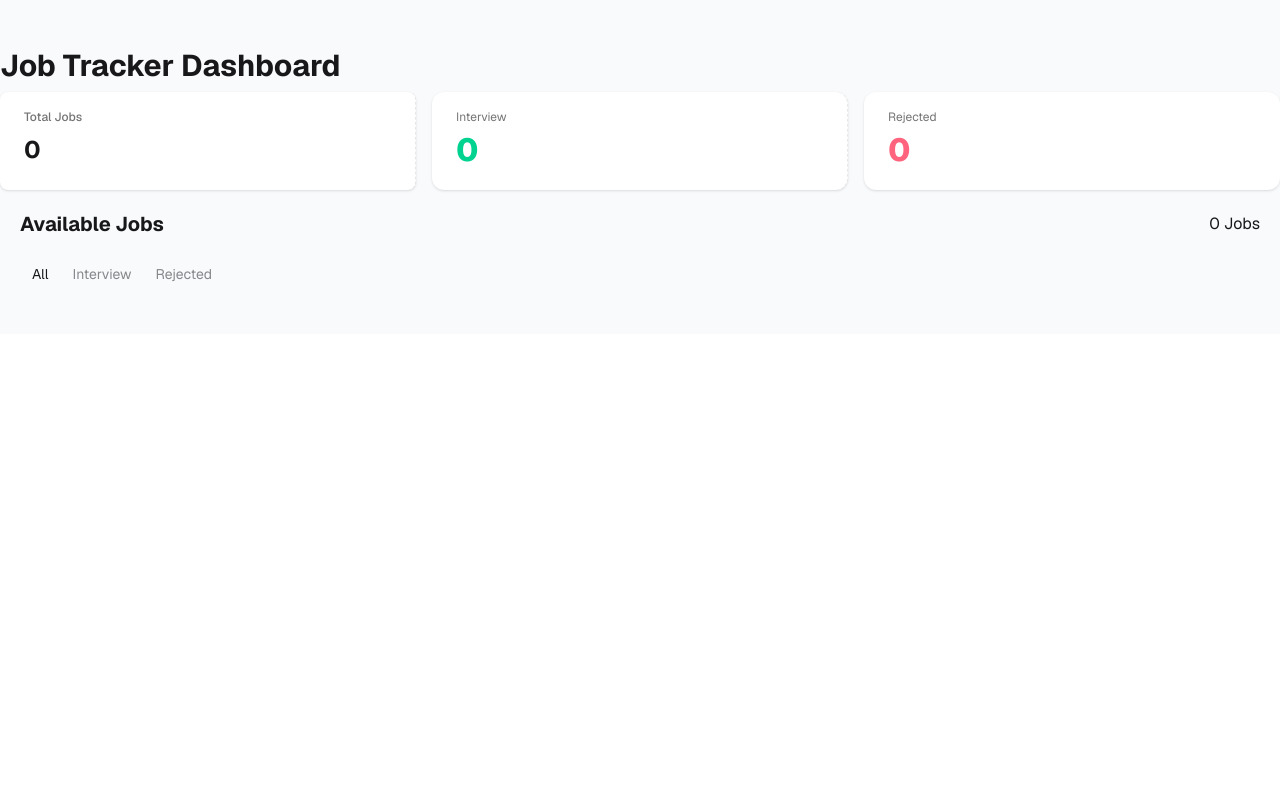
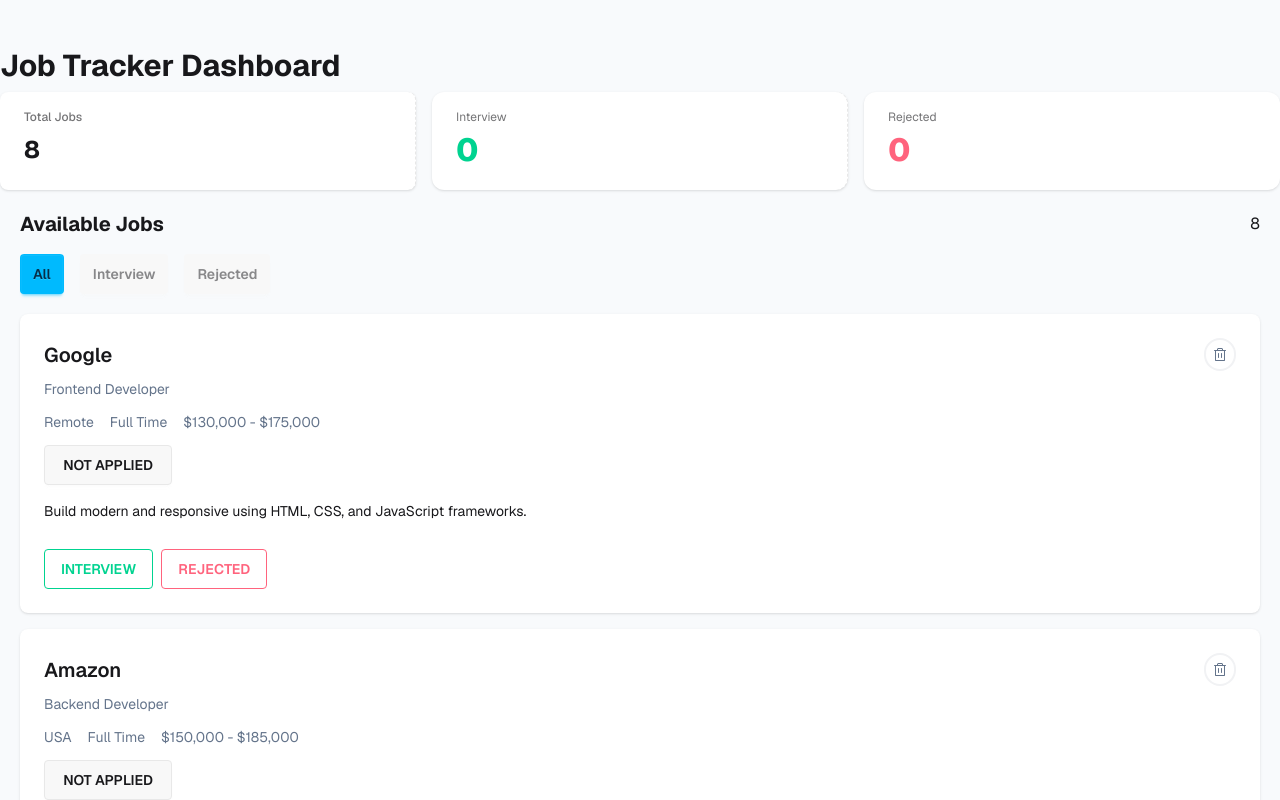
Before and after one commit to RdFaysal/Assignment-PH-Job-Tracker, a plain HTML site: page index.html in a window 1280 px wide. Both pictures are taken after a click on the button "All". Shown: the top 800 px of the page. Drawn offline with nearby package versions, Linux system fonts and the light colour scheme.

Commit message:
js file added

```diff
--- a/index.html
+++ b/index.html
@@ -67,14 +67,14 @@
     </div>
 
 
-    <div class=" container mx-auto tabs tabs-boxed mb-5">
-      <button class="tab tab-active" data-tab="all">All</button>
-      <button class="tab" data-tab="interview">Interview</button>
-      <button class="tab" data-tab="rejected">Rejected</button>
-    </div>
+   <div class="container mx-auto tabs tabs-boxed mb-5 flex gap-4">
+  <button class="tab tab-active btn btn-info" data-tab="all">All</button>
+  <button class="tab btn" data-tab="interview">Interview</button>
+  <button class="tab btn" data-tab="rejected">Rejected</button>
+</div>
 
     <!-- Empty box-->
-    <div id="emptyState" class="hidden container mx-auto text-center py-10">
+    <div id="emptyState" class=" bg-white hidden container mx-auto text-center py-10 rounded-lg my-4 shadow">
       <div class="flex justify-center">
         <img src="images/jobs.png" alt="">
       </div>
--- a/script.js
+++ b/script.js
@@ -80,3 +80,120 @@
     status: "all",
   },
 ];
+
+
+let currentTab = "all";
+
+const container = document.getElementById("jobContainer");
+const tabCount = document.getElementById("tabCount");
+
+
+
+function renderJobs() {
+
+  container.innerHTML = "";
+
+  const filtered = jobs.filter(job =>
+    currentTab === "all" ? true : job.status === currentTab
+  );
+
+  tabCount.textContent = filtered.length;
+
+  document.getElementById("emptyState").classList.toggle(
+    "hidden",
+    filtered.length !== 0
+  );
+
+  filtered.forEach(job => {
+
+    const card = document.createElement("div");
+    card.className = "card bg-white shadow";
+
+   card.innerHTML = `
+  <div class="card-body">
+
+    <div class="flex justify-between items-center">
+      <h2 class="card-title font-semibold text-xl">${job.company}</h2>
+      <div class="border-2 border-[#F1F2F4] p-2 rounded-full cursor-pointer delete">
+        <img src="./images/Vector (14).png" alt="">
+      </div>
+    </div>
+
+
+    <p class="text-[#64748B]">${job.position}</p>
+
+    <div class="flex gap-4 py-1">
+      <span class="text-[#64748B]">${job.location}</span>
+      <span class="text-[#64748B]">${job.type}</span>
+      <span class="text-[#64748B]">${job.salary}</span>
+    </div>
+      <button class="btn w-32"> NOT APPLIED </button>
+
+    <p class="text-sm py-2">${job.description}</p>
+
+    <div class="card-actions justify-start mt-3">
+      <button class="btn btn-outline btn-success interview">INTERVIEW</button>
+      <button class="btn btn-outline btn-error rejected">REJECTED</button>
+    </div>
+
+  </div>
+`;
+
+
+
+    card.querySelector(".interview").onclick = () => {
+      job.status = "interview";
+      updateDashboard();
+      renderJobs();
+
+    };
+
+
+    card.querySelector(".rejected").onclick = () => {
+      job.status = "rejected";
+      updateDashboard();
+      renderJobs();
+    };
+
+
+    card.querySelector(".delete").onclick = () => {
+      const index = jobs.findIndex(j => j.id === job.id);
+      jobs.splice(index, 1);
+      updateDashboard();
+      renderJobs();
+    };
+
+    container.appendChild(card);
+
+  });
+
+}
+
+
+function updateDashboard() {
+
+  document.getElementById("totalCount").textContent = jobs.length;
+
+  document.getElementById("interviewCount").textContent =
+    jobs.filter(j => j.status === "interview").length;
+
+  document.getElementById("rejectedCount").textContent =
+    jobs.filter(j => j.status === "rejected").length;
+
+}
+
+
+document.querySelectorAll(".tab").forEach(tab => {
+  tab.onclick = () => {
+    document.querySelectorAll(".tab").forEach(t => {
+      t.classList.remove("tab-active", "btn-info");
+    });
+    tab.classList.add("tab-active", "btn-info");
+    currentTab = tab.dataset.tab;
+    renderJobs();
+  };
+});
+
+
+updateDashboard();
+renderJobs();
```
Also changed, not shown: tailwind.config.js (added).
